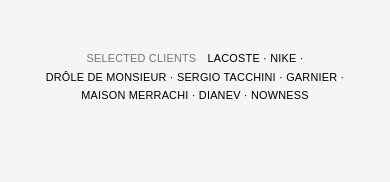
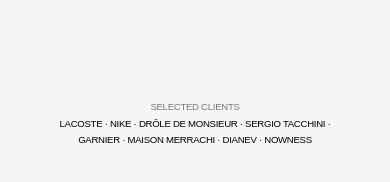
Before and after one commit to LOUISMP3/WEBSITE, a plain HTML site: page index.html in a window 390 px wide. Shown: the part 518-700 px from the top of the page. Drawn offline with Linux system fonts and the light colour scheme; files whose address does not match are found by name.

Commit message:
Accueil : ligne Selected clients plus petite, sur une ligne, plus basse, interlettrage du site
Co-Authored-By: Claude Opus 5.5 <noreply@anthropic.com>
Claude-Session: https://claude.ai/code/session_01UmduDcntkay2skx8yqkucf

```diff
--- a/index.html
+++ b/index.html
@@ -26,11 +26,13 @@
     nav > .dropdown:nth-child(3) > .dropdown-toggle:hover,
     nav > .dropdown:nth-child(4) > .dropdown-toggle:hover { opacity: 1.0 !important; }
         /* ligne « Selected clients » sous les vidéos */
-      .clients { margin: 70px auto 0; max-width: 640px; font-size: 0.72em; line-height: 1.7; text-transform: uppercase; letter-spacing: 0.02em; color: var(--text-color); text-align: center; }
-      .clients span { color: #77767d; margin-right: 8px; white-space: nowrap; }
-      .clients b { font-weight: normal; white-space: nowrap; }
-      .mobile-main .clients { margin-top: 40px; font-size: 0.68em; padding: 0 10px; }
-</style>
+      .clients { margin: 120px auto 0; white-space: nowrap; font-size: 0.62em; line-height: 1.4; text-transform: uppercase; letter-spacing: var(--letter-spacing); color: var(--text-color); text-align: center; }
+      .clients span { color: #77767d; margin-right: 6px; }
+      .clients b { font-weight: normal; }
+      .mobile-main .clients { margin-top: 90px; white-space: normal; font-size: 0.6em; line-height: 1.6; padding: 0 6px; text-wrap: balance; }
+      .mobile-main .clients span { display: block; margin: 0 0 2px; }
+      .mobile-main .clients b { white-space: nowrap; }
+    </style>
 
   <style>
     :root {
```
